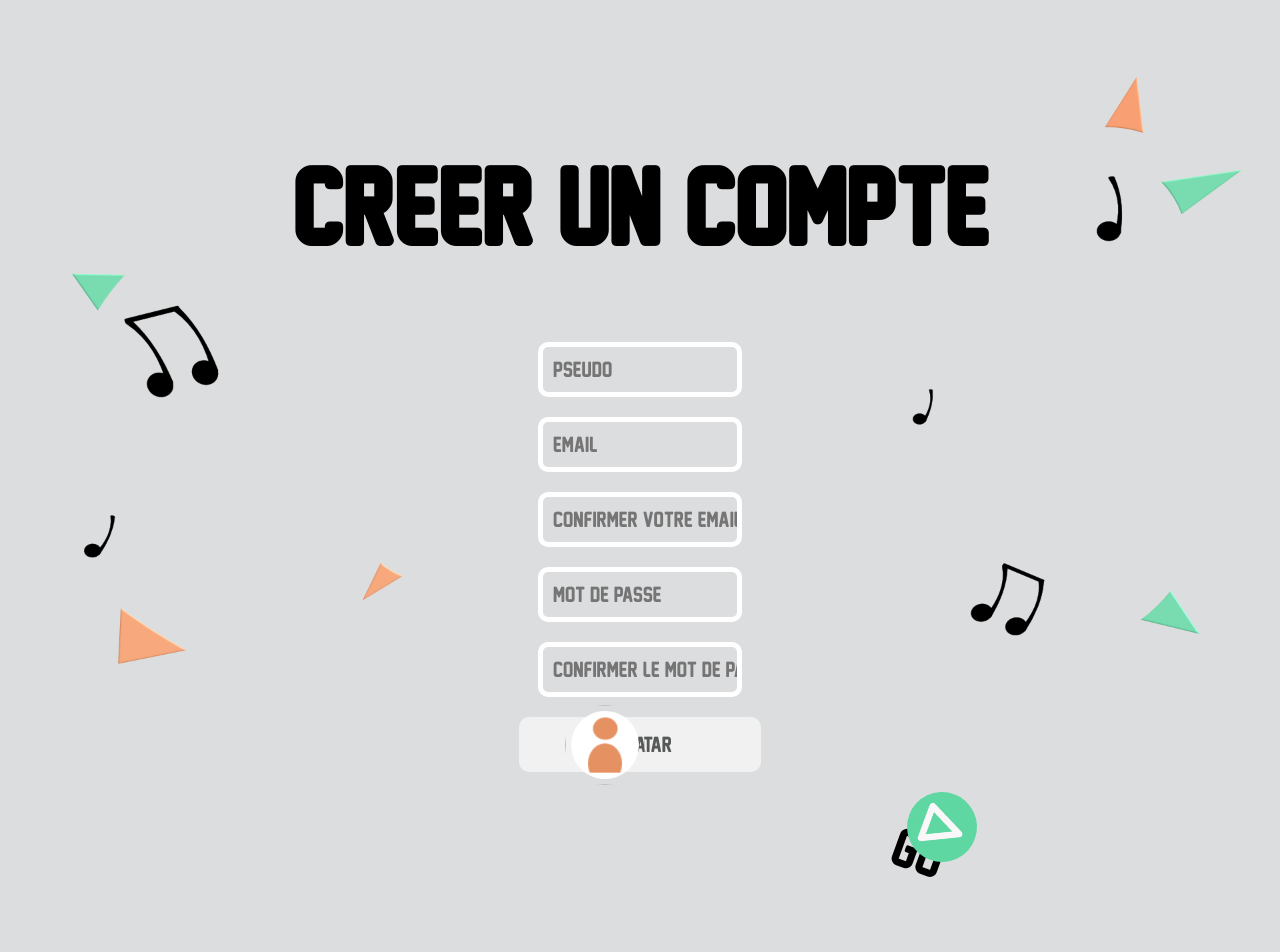
After one commit to CTopy/Ongaku, a PHP site: page /CreerUnCompte.html in a window 1280 px wide. The commit adds this page. Run offline with PHP 8.4, Linux system fonts and the light colour scheme.

Commit message:
CreerUnCompte fini

```diff
--- /dev/null
+++ b/CreerUnCompte.html
@@ -0,0 +1,30 @@
+<!DOCTYPE HTML>
+
+<html lang="fr">
+
+<head>
+    <title>Ongaku - CreerUnCompte</title>
+    <meta charset="utf-8">
+    <meta type="description" content="Creer un compte sur Ongaku pour pouvoir profiter de toutes les fonctionnalitées du jeu !" />
+    <link rel="stylesheet" href="css/CreerUnCompte.css" type="text/css" />
+    <link rel="stylesheet" href="css/styleGeneral.css" />
+</head>
+
+<body>
+    <main>
+        <h1>CREER UN COMPTE</h1>
+        <fieldset>
+            <input type="text" name="pseudo" placeholder="PSEUDO" />
+            <input type="text" name="email" placeholder="EMAIL" />
+            <input type="text" name="confirmerEmail" placeholder="CONFIRMER VOTRE EMAIL" />
+            <input type="text" name="Mot de passe" placeholder="MOT DE PASSE" />
+            <input type="text" name="confirmerMotDePasse" placeholder="CONFIRMER LE MOT DE PASSE" />
+            <input type="submit" value="AVATAR" href="" class="Avatar" placeholder="Avatar"/>
+            <input type="image" value="" href="" class="ImageAvatar"/>
+            <input type="submit" value="GO" class="boutonGo"/>
+            <input type="submit" value="" class="GO"/>
+
+
+        </fieldset>
+    </main>
+</body>
--- /dev/null
+++ b/css/CreerUnCompte.css
@@ -0,0 +1,95 @@
+body {
+    background-image: url(../medias/images/backgroundCreer_compte.png);
+    background-size: contain;
+    background-repeat: no-repeat;
+    background-color: #DCDDDE;
+    width: 100vw;
+    height: 100vh;
+    margin:0;
+    padding: 0;
+
+}
+main {
+    padding-top: 10vh;
+    height: 50vh;
+    width : 100vw;
+    display: flex;
+    flex-direction: column;
+    align-items: center;
+}
+body {
+    font-family: 'New Athletic M54';
+}
+h1 {
+    position: relative;
+}
+fieldset {
+    display: flex;
+    flex-direction: column;
+    align-items: center;
+    justify-content: center;
+    position: relative;
+    border: none;
+
+}
+fieldset input{
+    margin-bottom: 20px;
+}
+.ImageAvatar {
+    margin : 0;
+    padding : 0;
+    width: 80px;
+    height: 80px;
+    border-radius: 80px;
+    border: none;
+    background-image: url(../medias/images/logoInvite.png);
+    background-size: 100%;
+    background-position: center;
+    background-repeat: no-repeat;
+    position : relative;
+    left : calc(2% - 3em);
+    box-shadow: 2px 2px rgba(0, 0, 0, 0.5),;
+    bottom:87px;
+
+}
+.Avatar{
+    font-family: 'New Athletic M54';
+    font-size: 20px;
+    padding: 10px 0px 10px 10px;
+    border-radius: 10px;
+    border: white 5px solid;
+    background-color: white;
+    width: 242px;
+    opacity: 0.6;
+
+}
+.GO {
+    margin : 0;
+    padding : 0;
+    width: 70px;
+    height: 70px;
+    border-radius: 80px;
+    background-color: #5FD7A2;
+    border: none;
+    background-image: url(../medias/images/flecheBouton.png);
+    background-size: 60%;
+    background-position: 15px center;
+    background-repeat: no-repeat;
+    position : relative;
+    left : calc(100% + 60px);
+    box-shadow: 2px 2px rgba(0, 0, 0, 0.5),;
+    bottom:80px;
+    transform: rotate(20deg);
+}
+
+.boutonGo{
+    position: absolute;
+    top: 485px;
+    left: 380px;
+    transform: rotate(20deg);
+    font-size: 50px;
+    background-color: #DCDDDE;
+    font-family: 'New Athletic M54';
+    border:none;
+
+}
--- a/css/styleGeneral.css
+++ b/css/styleGeneral.css
@@ -1,13 +1,19 @@
 @font-face {
 font-family: 'New Athletic M54';
-src: url('../medias/fonts/New Athletic M54.ttf');
+src: url("../medias/fonts/New Athletic M54.ttf");
 }
 
-html {
-    background-image: url(../images/backgroundAccueil.png);
-    background-repeat: no-repeat;
-    background-size: cover;
-}
+/* Vous DEVEZ intégrer cette feuille de style à votre page HTML
+grâce à la balise suivante que vous avez juste à copier/coller
+
+<link rel="stylesheet" href="css/styleGeneral.css />
+
+Cette feuille de style contient les mises en forme GENERALES
+pour TOUTES les pages, comme les tailles et la police des titres,
+le @font-face qu'on ne doit PAS remettre dans les autres pages etc.
+Si à un moment du code vous avez besoin de copier/coller un
+morceau vers une autre page, alors c'est que ce morceau DOIT
+être collé ICI, et pas ailleurs. Merci */
 
 body {
     font-family: 'New Athletic M54';
@@ -25,4 +31,11 @@ h2 {
     font-size: 40px;
 }
 
-/* Pour les plus petites ecriture utilisez les balises <h3> et <h4> elles sont au bon format de base*/
+input[type="text"] {
+    font-family: 'New Athletic M54';
+    font-size: 20px;
+    padding: 10px 0px 10px 10px;
+    background-color: #DCDDDE;
+    border-radius: 10px;
+    border: white 5px solid;
+}
```
Also changed, not shown: medias/images/backgroundCreer_compte.png (added), medias/images/flecheBouton.png (added), medias/images/logoInvite.png (added).
